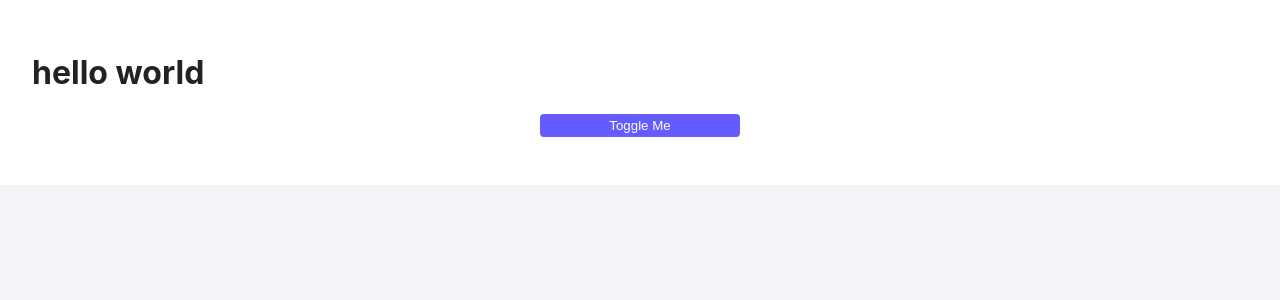
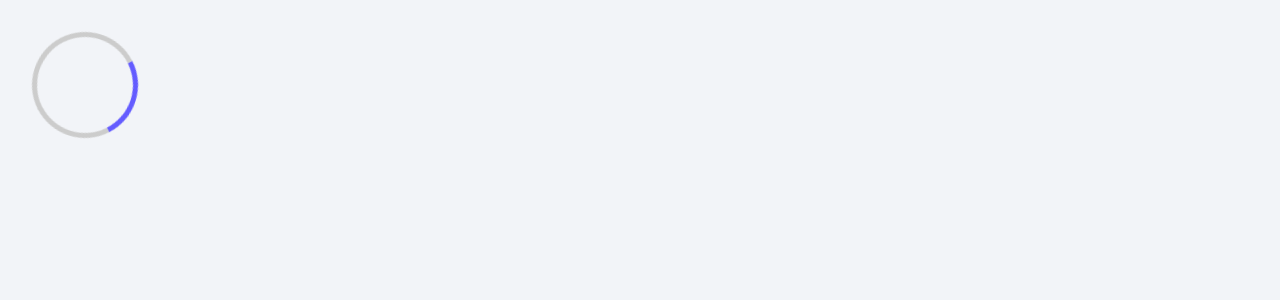
Before and after one commit to jacobtellep/styled-components-course, a React (Create React App) app: page / in a window 1280 px wide. Shown: the top 300 px of the page. Built offline with nearby package versions, Linux system fonts and the light colour scheme.

Commit message:
implementing animations with styled components

```diff
--- a/src/App.js
+++ b/src/App.js
@@ -1,41 +1,15 @@
-import styled, { ThemeProvider } from 'styled-components';
+import styled from 'styled-components';
 import { StyledEngineProvider } from '@mui/material/styles'; // needed to override mui styles
 import GlobalStyles from './global-styles';
-import { useState } from 'react';
-
-const BaseTheme = {
-  color: '#222',
-  background: '#fff',
-};
-
-const DarkTheme = {
-  color: '#fff',
-  background: '#222',
-};
-
-const Container = styled.div`
-  padding: 2rem;
-  color: ${(props) => props.theme.color};
-  background: ${(props) => props.theme.background};
-`;
+import Loading from './components/Loading';
 
 function App() {
-  const [baseTheme, setTheme] = useState(true);
-
-  const toggleTheme = () => {
-    setTheme(!baseTheme);
-  };
   return (
     <StyledEngineProvider injectFirst>
-      <ThemeProvider theme={baseTheme ? BaseTheme : DarkTheme}>
+      <div style={{ padding: '2rem' }}>
         <GlobalStyles />
-        <Container>
-          <h1>hello world</h1>
-          <button className='btn' onClick={toggleTheme}>
-            toggle me
-          </button>
-        </Container>
-      </ThemeProvider>
+        <Loading />
+      </div>
     </StyledEngineProvider>
   );
 }
--- /dev/null
+++ b/src/components/Loading.js
@@ -0,0 +1,21 @@
+// simple spinner logic.
+// Use this as reference for trying to animate things in the future
+
+import styled, { keyframes } from 'styled-components';
+
+const spinner = keyframes`
+to {
+    transform: rotate(360deg);
+}
+`;
+
+const Loading = styled.div`
+  width: 6rem;
+  height: 6rem;
+  border: 5px solid #ccc;
+  border-radius: 50%;
+  border-top-color: var(--primary);
+  animation: ${spinner} 0.6s linear infinite;
+`;
+
+export default Loading;
```
Also changed, not shown: src/ThemeExample.js (added, +45 -0 lines).
